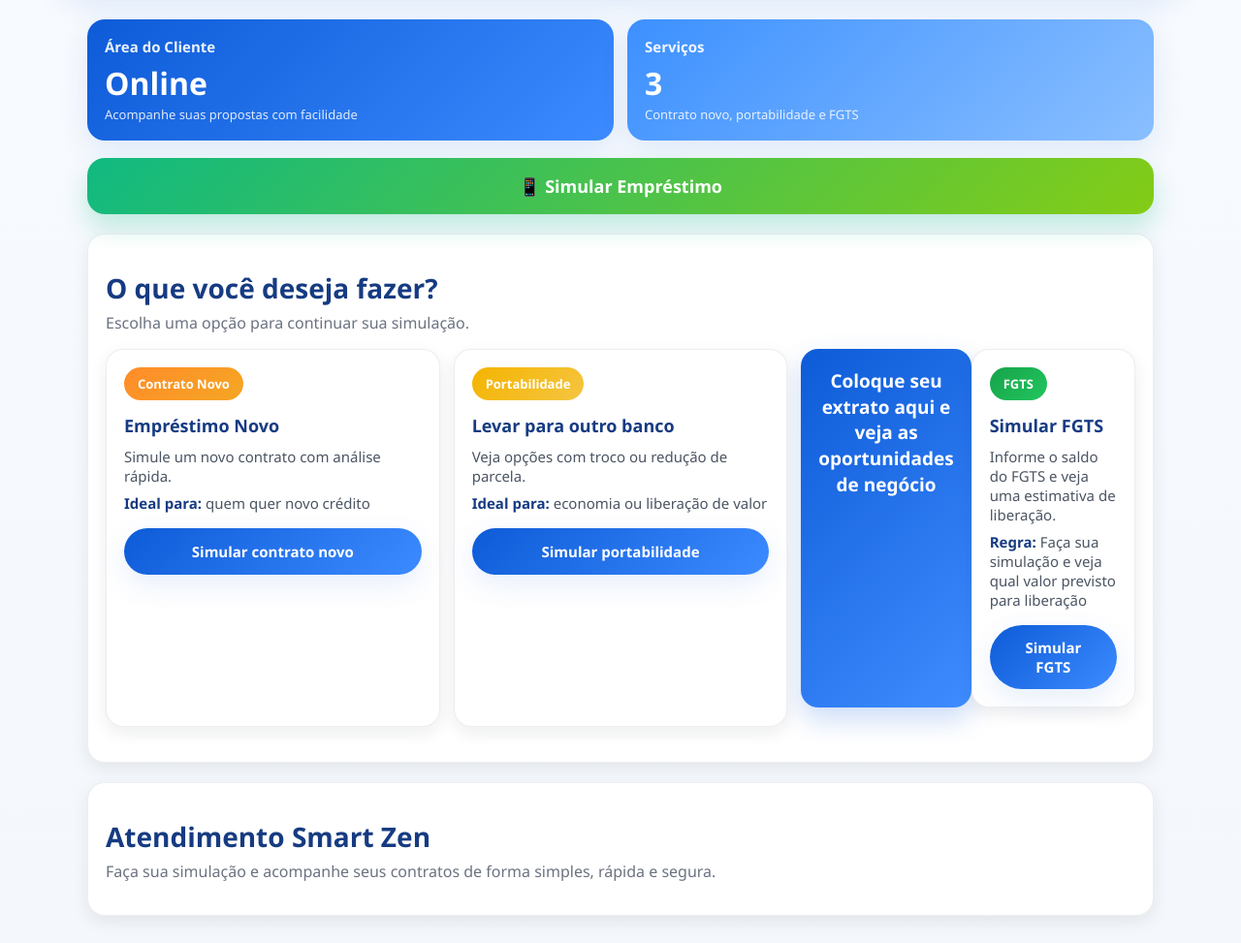
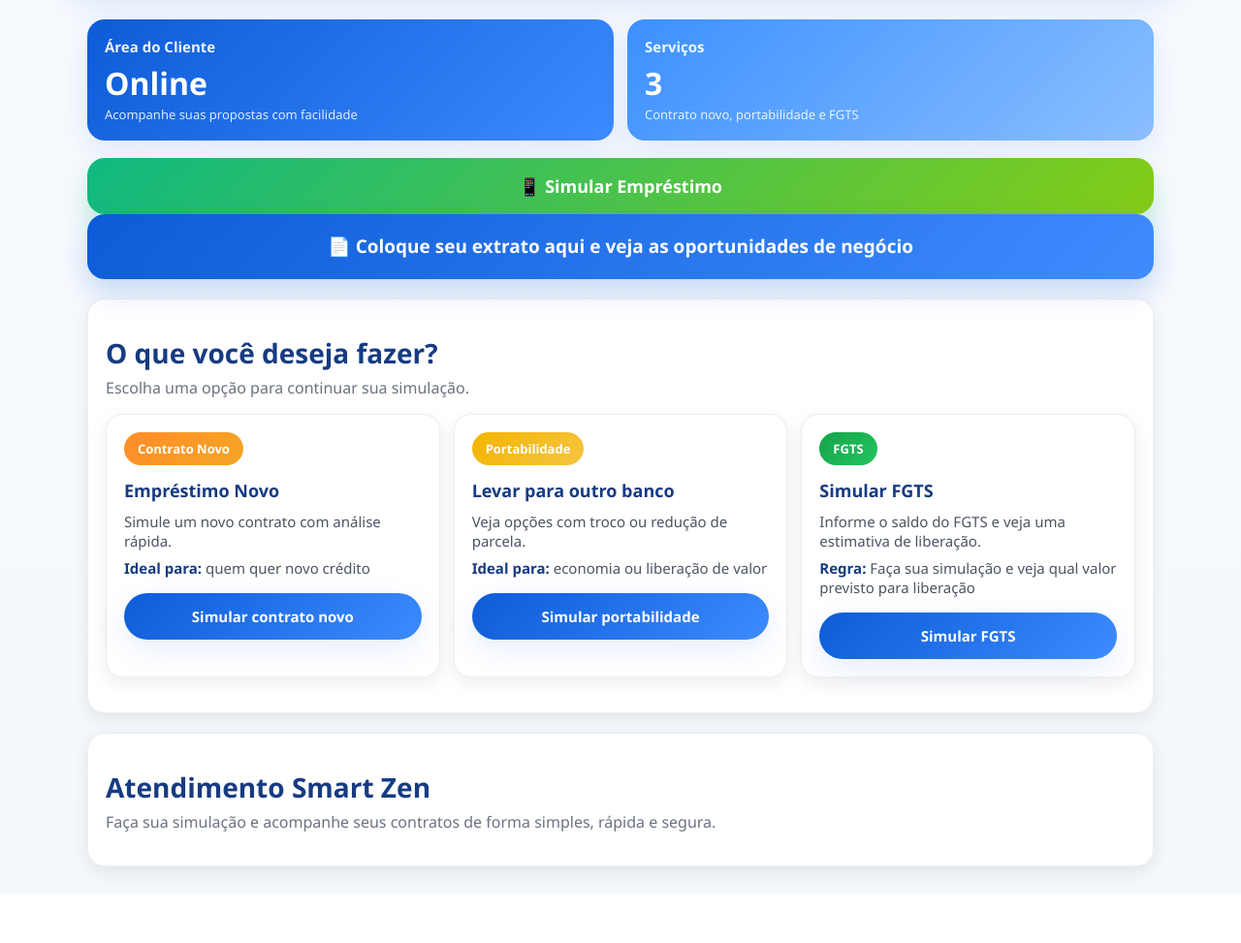
Before and after one commit to jwmister21/smartzen, a Flask app: page /dashboard in a window 1280 px wide. Shown: the part 1014-1987 px from the top of the page at 97% size. After the commit the page ends 1925 px from the top, so only its background shows below. Run offline with Flask 3, Linux system fonts and the light colour scheme; a user stored in the database is signed in; data that the repository does not hold is empty; some libraries are stand-ins or nearby versions.

Commit message:
Update dashboard.html

```diff
--- a/templates/dashboard.html
+++ b/templates/dashboard.html
@@ -56,6 +56,12 @@
                 <button class="btn btn-primary btn-full" onclick="abrirModalSimulacao()">
                     📱 Simular Empréstimo
                 </button>
+
+                <div class="extrato-destaque">
+    <a href="/teste_extrato" class="btn-extrato-grande">
+        📄 Coloque seu extrato aqui e veja as oportunidades de negócio
+    </a>
+</div>
             </section>
 
             <section class="card mb-20">
@@ -90,10 +96,7 @@
                             </button>
                         </div>
                     </div>
-                    <div class="extrato-destaque">
-                        <a href="/teste_extrato" class="btn-extrato-grande">
-                   Coloque seu extrato aqui e veja as oportunidades de negócio
-                   </a>
+
                     <div class="contrato-card">
                         <div class="status-badge status-pago">FGTS</div>
                         <h3>Simular FGTS</h3>
```
